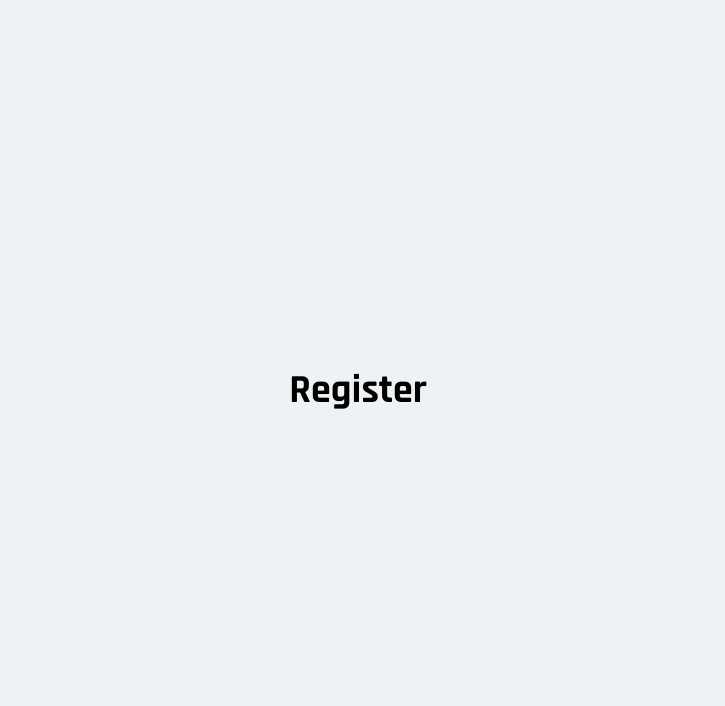
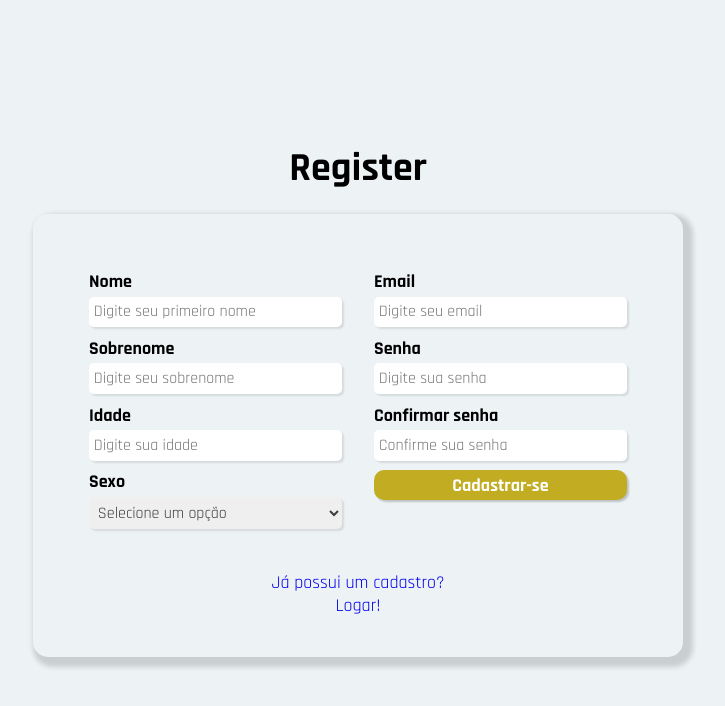
Before and after one commit to Phillip2608/MoreLife, a React (Create React App) app: page /register in a window 1280 px wide. Shown: the top 706 px of the page, without its empty margins (282-1007 px from the left). Built offline with nearby package versions, Linux system fonts and the light colour scheme; data requests are answered from the project's data file.

Commit message:
estilo do cadastro finalizado parcialemnte juntamente com a lógica de cadastro

```diff
--- /dev/null
+++ b/db.json
@@ -0,0 +1,31 @@
+{
+  "users": [
+    {
+      "user_name": "Luiz",
+      "user_sbname": "Phillip",
+      "user_age": "19",
+      "user_sexo": {
+        "id": "1",
+        "name": "Masculino"
+      },
+      "user_email": "luizlindo2416@gmail.com",
+      "user_pass": "A21w05c7",
+      "user_confPass": "A21w05c7",
+      "id": 1
+    }
+  ],
+  "sexos": [
+    {
+      "id": 1,
+      "name": "Masculino"
+    },
+    {
+      "id": 2,
+      "name": "Feminino"
+    },
+    {
+      "id": 3,
+      "name": "Outro"
+    }
+  ]
+}
--- a/package.json
+++ b/package.json
@@ -6,6 +6,7 @@
     "@testing-library/jest-dom": "^5.16.5",
     "@testing-library/react": "^13.4.0",
     "@testing-library/user-event": "^13.5.0",
+    "json-server": "^0.17.3",
     "react": "^18.2.0",
     "react-dom": "^18.2.0",
     "react-icons": "^4.10.1",
@@ -16,6 +17,7 @@
   },
   "scripts": {
     "start": "react-scripts start",
+    "backend":"json-server --watch db.json --port 5000",
     "build": "react-scripts build",
     "test": "react-scripts test",
     "eject": "react-scripts eject"
--- /dev/null
+++ b/src/components/form/formStyles/select.module.css
@@ -0,0 +1,23 @@
+.selectContainer{
+    width: 100%;
+    display: flex;
+    flex-direction: column;
+    margin-bottom: .6em;
+}
+
+.selectContainer select{
+    width: 100%;
+    border: none;
+    outline: none;
+    border-radius: 5px;
+    color: #3d3d3d;
+    padding: .3em;
+    font-size: 16px;
+    box-shadow: 2px 2px 2px rgba(0,0,0,0.1);
+}
+
+.selectContainer label{
+    font-size: 18px;
+    margin-bottom: .2em;
+    font-weight: 700;
+}
--- a/src/components/form/input.js
+++ b/src/components/form/input.js
@@ -1,6 +1,6 @@
 import styles from './formStyles/input.module.css'
 
-function Input({ type, text, nameInput, placeholder }) {
+function Input({ type, text, nameInput, placeholder, handleOnChange, value }) {
     return (
         <div className={styles.inputContainer}>
             <label htmlFor={nameInput}>{text}</label>
@@ -9,6 +9,8 @@ function Input({ type, text, nameInput, placeholder }) {
                 name={nameInput}
                 id={nameInput}
                 placeholder={placeholder}
+                onChange={handleOnChange}
+                value={value}
             />
         </div>
     )
--- /dev/null
+++ b/src/components/form/select.js
@@ -0,0 +1,21 @@
+import styles from './formStyles/select.module.css'
+
+function Select({nameSelect, text, options, value, handleOnChange}){
+    return(
+        <div className={styles.selectContainer}>
+            <label htmlFor={nameSelect}>{text}</label>
+            <select name={nameSelect} id={nameSelect} onChange={handleOnChange} value={value || ''}>
+                <option> Selecione um opção </option>
+                {
+                    options.map((option) =>(
+                        <option value={option.id} key={option.id}>
+                            {option.name}
+                        </option>
+                    ))
+                }
+            </select>
+        </div>
+    )
+}
+
+export default Select
--- /dev/null
+++ b/src/components/registerForm/cssRegister/registerForm.module.css
@@ -0,0 +1,26 @@
+.registerContainer{
+    width: 650px;
+    padding: 2.5em;
+    box-shadow: 5px 5px 5px 5px rgba(0,0,0,0.15);
+    border-radius: 15px;
+}
+
+.registerContainer form{
+    width: 100%;
+    display: flex;
+}
+
+.registerContainer .formDiv{
+    padding: 1em;
+    width: 100%;
+}
+
+.linkContainer{
+    margin-top: 1em;
+    text-align: center;
+}
+
+.linkContainer a{
+    text-decoration: none;
+    font-size: 18px;
+}
--- /dev/null
+++ b/src/components/registerForm/registerForm.js
@@ -0,0 +1,127 @@
+import styles from './cssRegister/registerForm.module.css'
+
+//imports react
+import { useEffect, useState } from 'react'
+
+//imports react-routers-dom
+import { Link } from 'react-router-dom'
+
+//Importando components
+import Input from '../form/input'
+import Select from '../form/select'
+import ButtonForm from '../form/buttonForm'
+
+function RegisterForm({ handleSubmit, btnText, userData }) {
+    const [sexo, setSexo] = useState([])
+    const [user, setUser] = useState(userData || [])
+
+
+    useEffect(() => {
+        fetch("http://localhost:5000/sexos", {
+            method: "GET",
+            headers: {
+                'Content-Type': 'application/json'
+            }
+        })
+            .then((resp) => resp.json())
+            .then((data) => {
+                setSexo(data)
+            })
+            .catch(err => console.log(err))
+    }, [])
+
+    const submit = (e) => {
+        e.preventDefault()
+        handleSubmit(user)
+    }
+
+    function handleChange(e) {
+        setUser({ ...user, [e.target.name]: e.target.value })
+    }
+
+    function handleSexo(e) {
+        setUser({
+            ...user, user_sexo: {
+                id: e.target.value,
+                name: e.target.options[e.target.selectedIndex].text
+            }
+        })
+    }
+    return (
+        <div className={styles.registerContainer}>
+            <form onSubmit={submit}>
+                <div className={styles.formDiv}>
+                    <Input
+                        text="Nome"
+                        type="text"
+                        nameInput="user_name"
+                        placeholder="Digite seu primeiro nome"
+                        handleOnChange={handleChange}
+                        value={user.user_name ? user.user_name : ''}
+                    />
+                    <Input
+                        text="Sobrenome"
+                        type="text"
+                        nameInput="user_sbname"
+                        placeholder="Digite seu sobrenome"
+                        handleOnChange={handleChange}
+                        value={user.user_sbname ? user.user_sbname : ''}
+                    />
+                    <Input
+                        text="Idade"
+                        type="number"
+                        nameInput="user_age"
+                        placeholder="Digite sua idade"
+                        handleOnChange={handleChange}
+                        value={user.user_age ? user.user_age : ''}
+                    />
+                    <Select
+                        nameSelect="user_sexo"
+                        options={sexo}
+                        text="Sexo"
+                        handleOnChange={handleSexo}
+                        value={user.user_sexo ? user.user_sexo.id : ''}
+                    />
+                </div>
+                <div className={styles.formDiv}>
+                    <Input
+                        text="Email"
+                        type="email"
+                        nameInput="user_email"
+                        placeholder="Digite seu email"
+                        handleOnChange={handleChange}
+                        value={user.user_email ? user.user_email : ''}
+                    />
+                    <Input
+                        text="Senha"
+                        type="password"
+                        nameInput="user_pass"
+                        placeholder="Digite sua senha"
+                        handleOnChange={handleChange}
+                        value={user.user_pass ? user.user_pass : ''}
+                    />
+                    <Input
+                        text="Confirmar senha"
+                        type="password"
+                        nameInput="user_confPass"
+                        placeholder="Confirme sua senha"
+                        handleOnChange={handleChange}
+                        value={user.user_confPass ? user.user_confPass : ''}
+                    />
+                    <div>
+                        <ButtonForm
+                            text={btnText}
+                        />
+                    </div>
+
+                </div>
+            </form>
+            <div className={styles.linkContainer}>
+                <Link to="/login">Já possui um cadastro?<br />Logar!</Link>
+            </div>
+
+        </div>
+    )
+}
+
+export default RegisterForm
--- a/src/routes/register.js
+++ b/src/routes/register.js
@@ -1,5 +1,32 @@
-function Register(){
-    return <h1>Register</h1>
+import styles from './cssRoutes/register.module.css'
+
+//Importando components
+import Container from '../components/layout/container'
+import RegisterForm from '../components/registerForm/registerForm'
+import { useNavigate } from 'react-router-dom'
+
+function Register() {
+    const navigate = useNavigate()
+
+    function createUser(user) {
+        fetch("http://localhost:5000/users", {
+            method: "POST",
+            headers: { 'Content-Type': 'application/json' },
+            body: JSON.stringify(user)
+        })
+            .then(resp => resp.json())
+            .then((data) => {
+                return navigate("/login")
+            })
+            .catch(err => console.log(err))
+    }
+
+    return (
+        <Container customClass="center">
+            <h1>Register</h1>
+            <RegisterForm handleSubmit={createUser} btnText="Cadastrar-se"/>
+        </Container>
+    )
 }
 
 export default Register
```
Also changed, not shown: src/routes/cssRoutes/register.module.css (added), 1 other file (tests, documents, lock files or other folders).
